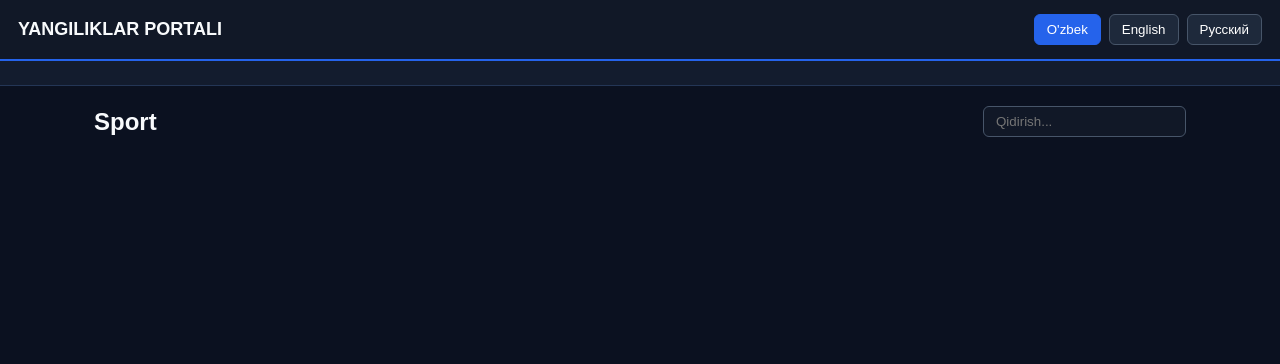
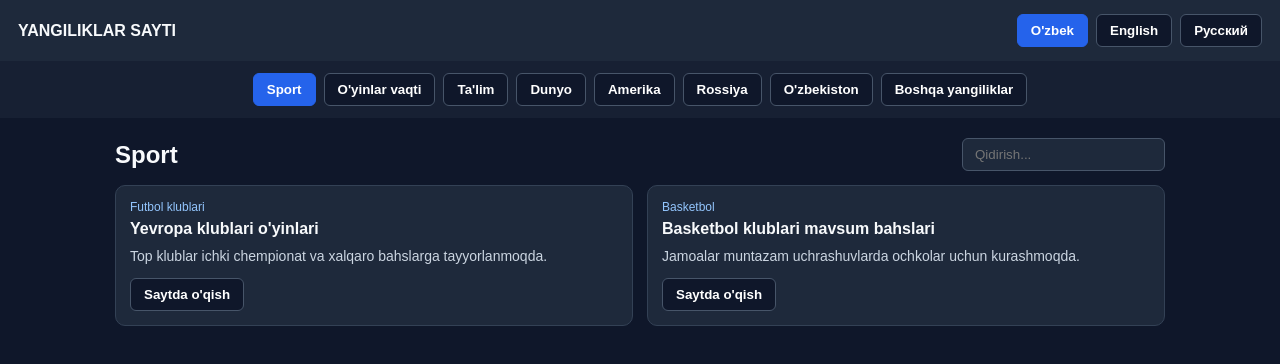
Before and after one commit to jahongir5706230/3-loyiham, a plain HTML site: page index.html in a window 1280 px wide. Drawn offline with Linux system fonts and the light colour scheme.

Commit message:
Update index.html

```diff
--- a/index.html
+++ b/index.html
@@ -3,81 +3,63 @@
 <head>
   <meta charset="UTF-8" />
   <meta name="viewport" content="width=device-width, initial-scale=1.0" />
-  <title>Yangiliklar Portali</title>
+  <title>Yangiliklar Sayti</title>
   <style>
-    * { box-sizing: border-box; margin: 0; padding: 0; font-family: Arial, sans-serif; }
-    body { background: #0b1120; color: #f8fafc; padding-bottom: 40px; }
-    header { background: #111827; padding: 14px 18px; display: flex; justify-content: space-between; align-items: center; flex-wrap: wrap; gap: 10px; border-bottom: 2px solid #2563eb; }
-    .brand { font-size: 18px; font-weight: bold; }
-    .lang-bar, .cat-bar { display: flex; gap: 8px; flex-wrap: wrap; }
-    .lang-btn { padding: 7px 12px; border: 1px solid #475569; background: #1e293b; color: #fff; border-radius: 6px; cursor: pointer; }
-    .lang-btn.active { background: #2563eb; border-color: #2563eb; }
-    .cat-bar { background: #131c2e; padding: 12px 18px; justify-content: center; border-bottom: 1px solid #243656; }
-    .cat-btn { padding: 7px 14px; border: 1px solid #3b82f6; background: #0b1324; color: #e2e8f0; border-radius: 18px; cursor: pointer; font-size: 13px; }
-    .cat-btn.active { background: #2563eb; color: #fff; }
-    .wrap { max-width: 1120px; margin: 20px auto; padding: 0 14px; }
-    .top-row { display: flex; justify-content: space-between; align-items: center; flex-wrap: wrap; gap: 10px; margin-bottom: 14px; }
-    .search-box { padding: 7px 12px; border-radius: 6px; border: 1px solid #475569; background: #111827; color: #fff; }
-    .grid { display: grid; grid-template-columns: repeat(auto-fit, minmax(280px, 1fr)); gap: 16px; }
-    .card { background: #111827; border: 1px solid #26354d; border-radius: 10px; overflow: hidden; display: flex; flex-direction: column; }
-    .card img { width: 100%; height: 170px; object-fit: cover; }
-    .card-body { padding: 14px; display: flex; flex-direction: column; gap: 8px; flex: 1; }
-    .meta { font-size: 12px; color: #60a5fa; }
-    .info-box { background: #172554; border: 1px solid #3b82f6; padding: 7px 10px; border-radius: 6px; font-size: 12px; }
-    .title { font-size: 16px; }
-    .text { font-size: 14px; color: #cbd5e1; flex: 1; }
-    .btn { align-self: flex-start; padding: 7px 13px; border: none; border-radius: 6px; background: #2563eb; color: #fff; cursor: pointer; font-size: 13px; }
-    .modal { position: fixed; inset: 0; background: rgba(0,0,0,0.8); display: none; align-items: center; justify-content: center; padding: 16px; }
+    body { margin: 0; font-family: Arial, sans-serif; background: #0f172a; color: #f8fafc; }
+    header { background: #1e293b; padding: 14px 18px; display: flex; justify-content: space-between; align-items: center; flex-wrap: wrap; gap: 10px; }
+    .langs, .cats { display: flex; gap: 8px; flex-wrap: wrap; }
+    .cats { background: #172033; padding: 12px 18px; justify-content: center; }
+    button { padding: 8px 13px; border-radius: 6px; border: 1px solid #475569; background: #0f172a; color: #fff; cursor: pointer; font-weight: bold; }
+    button.active { background: #2563eb; border-color: #2563eb; }
+    .wrap { max-width: 1050px; margin: 20px auto; padding: 0 14px; }
+    .bar { display: flex; justify-content: space-between; align-items: center; flex-wrap: wrap; gap: 10px; margin-bottom: 14px; }
+    input { padding: 8px 12px; border-radius: 6px; border: 1px solid #475569; background: #1e293b; color: #fff; }
+    .grid { display: grid; grid-template-columns: repeat(auto-fit, minmax(270px, 1fr)); gap: 14px; }
+    .card { background: #1e293b; border: 1px solid #334155; border-radius: 10px; padding: 14px; }
+    .meta { font-size: 12px; color: #93c5fd; margin-bottom: 6px; }
+    .tv { background: #172554; padding: 7px 10px; border-radius: 6px; font-size: 12px; margin-bottom: 8px; }
+    .title { font-size: 16px; margin: 0 0 8px; }
+    .text { font-size: 14px; color: #cbd5e1; margin: 0 0 12px; line-height: 1.45; }
+    .modal { position: fixed; inset: 0; background: rgba(0,0,0,0.75); display: none; align-items: center; justify-content: center; padding: 14px; }
     .modal.open { display: flex; }
-    .modal-box { background: #111827; border: 1px solid #334155; border-radius: 12px; max-width: 680px; width: 100%; max-height: 85vh; overflow-y: auto; padding: 18px; }
-    .modal-box img { width: 100%; max-height: 260px; object-fit: cover; border-radius: 8px; margin: 10px 0; }
-    .close { float: right; padding: 5px 10px; background: #334155; color: #fff; border: none; border-radius: 5px; cursor: pointer; }
+    .modal-inner { background: #1e293b; border: 1px solid #475569; border-radius: 10px; max-width: 620px; width: 100%; padding: 18px; }
   </style>
 </head>
 <body>
   <header>
-    <div class="brand" id="brand">YANGILIKLAR PORTALI</div>
-    <div class="lang-bar">
-      <button type="button" class="lang-btn active" id="l-uz" onclick="setLang('uz')">O'zbek</button>
-      <button type="button" class="lang-btn" id="l-en" onclick="setLang('en')">English</button>
-      <button type="button" class="lang-btn" id="l-ru" onclick="setLang('ru')">Русский</button>
+    <strong id="site-name">YANGILIKLAR SAYTI</strong>
+    <div class="langs">
+      <button type="button" id="lang-uz" class="active" onclick="setLang('uz')">O'zbek</button>
+      <button type="button" id="lang-en" onclick="setLang('en')">English</button>
+      <button type="button" id="lang-ru" onclick="setLang('ru')">Русский</button>
     </div>
   </header>
 
-  <nav class="cat-bar" id="cats"></nav>
+  <nav class="cats" id="cats"></nav>
 
-  <main class="wrap">
-    <div class="top-row">
-      <h2 id="sec-title">Sport</h2>
-      <input type="search" class="search-box" id="q" oninput="draw()" placeholder="Qidirish..." />
+  <div class="wrap">
+    <div class="bar">
+      <h2 id="cat-heading" style="margin:0;">Sport</h2>
+      <input type="search" id="search" oninput="renderList()" placeholder="Qidirish..." />
     </div>
     <div class="grid" id="grid"></div>
-  </main>
+  </div>
 
   <div class="modal" id="modal" onclick="if(event.target.id==='modal')closeModal()">
-    <div class="modal-box">
-      <button type="button" class="close" onclick="closeModal()">X</button>
-      <div class="meta" id="m-meta"></div>
-      <h2 id="m-title" style="margin-top:8px;"></h2>
-      <img id="m-img" src="" alt="" />
-      <p id="m-body" style="line-height:1.6; color:#e2e8f0;"></p>
+    <div class="modal-inner">
+      <div style="display:flex; justify-content:space-between; align-items:center; margin-bottom:10px;">
+        <span class="meta" id="m-src"></span>
+        <button type="button" onclick="closeModal()">X</button>
+      </div>
+      <h3 id="m-title" style="margin:0 0 10px;"></h3>
+      <p id="m-full" style="line-height:1.6; color:#e2e8f0; white-space:pre-line;"></p>
     </div>
   </div>
 
   <script>
-    const IMG_SPORT = "https://images.unsplash.com/photo-1579952363873-27f3bade9f55?auto=format&fit=crop&w=800&q=80";
-    const IMG_BASKET = "https://images.unsplash.com/photo-1546519638-68e109498ffc?auto=format&fit=crop&w=800&q=80";
-    const IMG_TIME = "https://images.unsplash.com/photo-1522778119026-d647f0596c20?auto=format&fit=crop&w=800&q=80";
-    const IMG_EDU = "https://images.unsplash.com/photo-1523240795612-9a054b0db644?auto=format&fit=crop&w=800&q=80";
-    const IMG_WORLD = "https://images.unsplash.com/photo-1451187580459-43490279c0fa?auto=format&fit=crop&w=800&q=80";
-    const IMG_US = "https://images.unsplash.com/photo-1485738422979-f5c462d49f74?auto=format&fit=crop&w=800&q=80";
-    const IMG_RU = "https://images.unsplash.com/photo-1513326738677-b964603b136d?auto=format&fit=crop&w=800&q=80";
-    const IMG_UZ = "https://images.unsplash.com/photo-1565008447742-97f6f38c985c?auto=format&fit=crop&w=800&q=80";
-    const IMG_OTHER = "https://images.unsplash.com/photo-1446776811953-b23d57bd21aa?auto=format&fit=crop&w=800&q=80";
-
-    const DB = {
+    const S = {
       uz: {
-        brand: "YANGILIKLAR PORTALI",
+        name: "YANGILIKLAR SAYTI",
         read: "Saytda o'qish",
         cats: {
           sport: "Sport",
@@ -89,53 +71,111 @@
           uzbekistan: "O'zbekiston",
           other: "Boshqa yangiliklar"
         },
-        data: {
+        items: {
           sport: [
-            { src: "Klublar", title: "Yevropa futbol klublari o'yinlari", text: "Top klublar chempionat va xalqaro bahslarga tayyorlanmoqda.", full: "Yevropa futbol klublari ichki liga va xalqaro turnirlardagi uchrashuvlarga tayyorgarlik ko'rmoqda.", img: IMG_SPORT },
-            { src: "Basketbol", title: "Basketbol klublari mavsum bahslari", text: "Jamoalar muntazam uchrashuvlarda ochkolar uchun kurashmoqda.", full: "Basketbol klublari konferensiya jadvalidagi o'rinlar uchun ketma-ket o'yinlar o'tkazmoqda.", img: IMG_BASKET }
+            { src: "Futbol klublari", title: "Yevropa klublari o'yinlari", text: "Top klublar ichki chempionat va xalqaro bahslarga tayyorlanmoqda.", full: "Yevropa futbol klublari ichki liga va xalqaro turnirlardagi uchrashuvlarga tayyorgarlik ko'rmoqda." },
+            { src: "Basketbol", title: "Basketbol klublari mavsum bahslari", text: "Jamoalar muntazam uchrashuvlarda ochkolar uchun kurashmoqda.", full: "Basketbol klublari konferensiya jadvalidagi o'rinlar uchun ketma-ket o'yinlar o'tkazmoqda." }
           ],
           times: [
-            { src: "Premyer-liga", time: "2026-11-28, 01:00 (+05)", ch: "Sport TV / Futbol TV jadvalini tekshiring", title: "Nottingham Forest — Chelsea", text: "Uchrashuv boshlanish vaqti: 28-noyabr, 01:00 (+05).", full: "O'yin: Nottingham Forest — Chelsea\nSoat: 2026-11-28, 01:00 (+05)\nKanal: Efir dasturidan tekshiring.", img: IMG_TIME },
-            { src: "Premyer-liga", time: "2026-11-28 (+05)", ch: "Sport TV / Futbol TV jadvalini tekshiring", title: "Arsenal — Manchester City", text: "28-noyabr kuni rejalashtirilgan uchrashuv.", full: "O'yin: Arsenal — Manchester City\nSana: 2026-11-28 (+05)\nKanal: Efir dasturidan tekshiring.", img: IMG_SPORT }
+            { src: "Premyer-liga", time: "2026-11-28, 01:00 (+05)", ch: "Sport TV / Futbol TV jadvalini tekshiring", title: "Nottingham Forest — Chelsea", text: "Boshlanish vaqti: 28-noyabr, 01:00 (+05).", full: "O'yin: Nottingham Forest — Chelsea\nSoat: 2026-11-28, 01:00 (+05)\nKanal: Efir dasturidan tekshiring." },
+            { src: "Premyer-liga", time: "2026-11-28 (+05)", ch: "Sport TV / Futbol TV jadvalini tekshiring", title: "Arsenal — Manchester City", text: "28-noyabr kuni rejalashtirilgan uchrashuv.", full: "O'yin: Arsenal — Manchester City\nSana: 2026-11-28 (+05)\nKanal: Efir dasturidan tekshiring." }
           ],
-          edu: [{ src: "Ta'lim", title: "Universitetlarda o'quv dasturlari", text: "Amaliy va raqamli kurslar kengaytirilmoqda.", full: "Oliy o'quv yurtlarida amaliy mashg'ulotlar va raqamli dasturlar rivojlantirilmoqda.", img: IMG_EDU }],
-          world: [{ src: "Dunyo", title: "Xalqaro iqtisodiy va diplomatik uchrashuvlar", text: "Savdo va energetika masalalari muhokama qilinmoqda.", full: "Davlatlar o'rtasida savdo yo'laklari va energetika hamkorligi muhokama etilmoqda.", img: IMG_WORLD }],
-          america: [{ src: "Amerika", title: "Amerika qit'asi yangiliklari", text: "Texnologiya, iqtisodiyot va infratuzilma yangiliklari.", full: "AQSh va Amerika mintaqasidagi iqtisodiy va texnologik jarayonlar yoritilmoqda.", img: IMG_US }],
-          russia: [{ src: "Rossiya", title: "Rossiya yangiliklari", text: "Iqtisodiyot, transport va hududiy loyihalar.", full: "Rossiyadagi transport, sanoat va iqtisodiy yangiliklar.", img: IMG_RU }],
-          uzbekistan: [{ src: "O'zbekiston", title: "O'zbekiston yangiliklari", text: "Infratuzilma, ta'lim va raqamli xizmatlar.", full: "O'zbekistonda infratuzilma, iqtisodiyot va ijtimoiy loyihalar amalga oshirilmoqda.", img: IMG_UZ }],
-          other: [{ src: "Boshqa", title: "Kosmos va ilm-fan yangiliklari", text: "Rasadxonalar va ilmiy markazlar ma'lumotlari.", full: "Kosmik kuzatuvlar va yangi ilmiy tadqiqotlar natijalari.", img: IMG_OTHER }]
+          edu: [{ src: "Ta'lim", title: "Universitetlarda o'quv dasturlari", text: "Amaliy va raqamli kurslar kengaytirilmoqda.", full: "Oliy o'quv yurtlarida amaliy mashg'ulotlar va raqamli dasturlar rivojlantirilmoqda." }],
+          world: [{ src: "Dunyo", title: "Xalqaro iqtisodiy va diplomatik uchrashuvlar", text: "Savdo va energetika masalalari muhokama qilinmoqda.", full: "Davlatlar o'rtasida savdo yo'laklari va energetika hamkorligi muhokama etilmoqda." }],
+          america: [{ src: "Amerika", title: "Amerika qit'asi yangiliklari", text: "Texnologiya, iqtisodiyot va infratuzilma yangiliklari.", full: "AQSh va Amerika mintaqasidagi iqtisodiy va texnologik jarayonlar yoritilmoqda." }],
+          russia: [{ src: "Rossiya", title: "Rossiya yangiliklari", text: "Iqtisodiyot, transport va hududiy loyihalar.", full: "Rossiyadagi transport, sanoat va iqtisodiy yangiliklar." }],
+          uzbekistan: [{ src: "O'zbekiston", title: "O'zbekiston yangiliklari", text: "Infratuzilma, ta'lim va raqamli xizmatlar.", full: "O'zbekistonda infratuzilma, iqtisodiyot va ijtimoiy loyihalar amalga oshirilmoqda." }],
+          other: [{ src: "Boshqa", title: "Kosmos va ilm-fan yangiliklari", text: "Rasadxonalar va ilmiy markazlar ma'lumotlari.", full: "Kosmik kuzatuvlar va yangi ilmiy tadqiqotlar natijalari." }]
         }
       },
       en: {
-        brand: "NEWS PORTAL",
+        name: "NEWS SITE",
         read: "Read on site",
         cats: { sport: "Sport", times: "Game Times", edu: "Education", world: "World", america: "America", russia: "Russia", uzbekistan: "Uzbekistan", other: "Other News" },
-        data: {
-          sport: [{ src: "Clubs", title: "European football clubs fixtures", text: "Clubs prepare for league and international games.", full: "European clubs are competing across domestic leagues and continental matches.", img: IMG_SPORT }],
-          times: [{ src: "Schedule", time: "2026-11-28, 01:00 (+05)", ch: "Check local TV guide", title: "Nottingham Forest — Chelsea", text: "Kickoff: Nov 28, 2026 at 01:00 (+05).", full: "Match: Nottingham Forest — Chelsea\nTime: 2026-11-28, 01:00 (+05)\nChannel: Check broadcast schedule.", img: IMG_TIME }],
-          edu: [{ src: "Education", title: "University digital programs", text: "Practical and digital courses expand.", full: "Universities expand digital and practical learning programs.", img: IMG_EDU }],
-          world: [{ src: "World", title: "Global trade and diplomacy", text: "International talks on energy and trade.", full: "Global talks cover trade corridors, energy, and diplomacy.", img: IMG_WORLD }],
-          america: [{ src: "America", title: "Americas news update", text: "Tech, trade, and regional updates.", full: "Key developments across the Americas.", img: IMG_US }],
-          russia: [{ src: "Russia", title: "Russia news update", text: "Economy, transport, and regional news.", full: "Key updates on economy and transport in Russia.", img: IMG_RU }],
-          uzbekistan: [{ src: "Uzbekistan", title: "Uzbekistan news update", text: "Infrastructure and digital services.", full: "Updates on infrastructure and digital services in Uzbekistan.", img: IMG_UZ }],
-          other: [{ src: "Other", title: "Science and space updates", text: "New observatory and research findings.", full: "Recent findings from space and science research.", img: IMG_OTHER }]
+        items: {
+          sport: [{ src: "Clubs", title: "European football clubs fixtures", text: "Clubs prepare for league and international games.", full: "European clubs are competing across domestic leagues and continental matches." }],
+          times: [{ src: "Schedule", time: "2026-11-28, 01:00 (+05)", ch: "Check local TV guide", title: "Nottingham Forest — Chelsea", text: "Kickoff: Nov 28, 2026 at 01:00 (+05).", full: "Match: Nottingham Forest — Chelsea\nTime: 2026-11-28, 01:00 (+05)\nChannel: Check broadcast schedule." }],
+          edu: [{ src: "Education", title: "University digital programs", text: "Practical and digital courses expand.", full: "Universities expand digital and practical learning programs." }],
+          world: [{ src: "World", title: "Global trade and diplomacy", text: "International talks on energy and trade.", full: "Global talks cover trade corridors, energy, and diplomacy." }],
+          america: [{ src: "America", title: "Americas news update", text: "Tech, trade, and regional updates.", full: "Key developments across the Americas." }],
+          russia: [{ src: "Russia", title: "Russia news update", text: "Economy, transport, and regional news.", full: "Key updates on economy and transport in Russia." }],
+          uzbekistan: [{ src: "Uzbekistan", title: "Uzbekistan news update", text: "Infrastructure and digital services.", full: "Updates on infrastructure and digital services in Uzbekistan." }],
+          other: [{ src: "Other", title: "Science and space updates", text: "New observatory and research findings.", full: "Recent findings from space and science research." }]
         }
       },
       ru: {
-        brand: "НОВОСТНОЙ ПОРТАЛ",
+        name: "НОВОСТНОЙ САЙТ",
         read: "Читать на сайте",
         cats: { sport: "Спорт", times: "Время игр", edu: "Образование", world: "Мир", america: "Америка", russia: "Россия", uzbekistan: "Узбекистан", other: "Другие новости" },
-        data: {
-          sport: [{ src: "Клубы", title: "Матчи футбольных клубов", text: "Клубы готовятся к матчам чемпионатов и турниров.", full: "Клубы проводят встречи в чемпионатах и турнирах.", img: IMG_SPORT }],
-          times: [{ src: "Расписание", time: "2026-11-28, 01:00 (+05)", ch: "Уточняйте по телепрограмме", title: "Ноттингем Форест — Челси", text: "Начало: 28 ноября, 01:00 (+05).", full: "Матч: Ноттингем Форест — Челси\nВремя: 2026-11-28, 01:00 (+05)\nКанал: уточняйте по программе эфира.", img: IMG_TIME }],
-          edu: [{ src: "Образование", title: "Образовательные программы", text: "Развитие цифровых курсов и обучения.", full: "Развитие цифровых и практических программ обучения.", img: IMG_EDU }],
-          world: [{ src: "Мир", title: "Международные новости", text: "Вопросы торговли, энергетики и сотрудничества.", full: "Международные встречи по вопросам торговли и энергетики.", img: IMG_WORLD }],
-          america: [{ src: "Америка", title: "Новости Америки", text: "Экономика и технологии региона.", full: "События в сфере технологий и экономики Америки.", img: IMG_US }],
-          russia: [{ src: "Россия", title: "Новости России", text: "Экономика, транспорт и регионы.", full: "Ключевые события в экономике и транспорте России.", img: IMG_RU }],
-          uzbekistan: [{ src: "Узбекистан", title: "Новости Узбекистана", text: "Инфраструктура и цифровые сервисы.", full: "Новости инфраструктуры и цифровых услуг Узбекистана.", img: IMG_UZ }],
-          other: [{ src: "Другое", title: "Наука и космос", text: "Новые данные научных наблюдений.", full: "Новые данные научных и космических исследований.", img: IMG_OTHER }]
+        items: {
+          sport: [{ src: "Клубы", title: "Матчи футбольных клубов", text: "Клубы готовятся к матчам чемпионатов и турниров.", full: "Клубы проводят встречи в чемпионатах и турнирах." }],
+          times: [{ src: "Расписание", time: "2026-11-28, 01:00 (+05)", ch: "Уточняйте по телепрограмме", title: "Ноттингем Форест — Челси", text: "Начало: 28 ноября, 01:00 (+05).", full: "Матч: Ноттингем Форест — Челси\nВремя: 2026-11-28, 01:00 (+05)\nКанал: уточняйте по программе эфира." }],
+          edu: [{ src: "Образование", title: "Образовательные программы", text: "Развитие цифровых курсов и обучения.", full: "Развитие цифровых и практических программ обучения." }],
+          world: [{ src: "Мир", title: "Международные новости", text: "Вопросы торговли, энергетики и сотрудничества.", full: "Международные встречи по вопросам торговли и энергетики." }],
+          america: [{ src: "Америка", title: "Новости Америки", text: "Экономика и технологии региона.", full: "События в сфере технологий и экономики Америки." }],
+          russia: [{ src: "Россия", title: "Новости России", text: "Экономика, транспорт и регионы.", full: "Ключевые события в экономике и транспорте России." }],
+          uzbekistan: [{ src: "Узбекистан", title: "Новости Узбекистана", text: "Инфраструктура и цифровые сервисы.", full: "Новости инфраструктуры и цифровых услуг Узбекистана." }],
+          other: [{ src: "Другое", title: "Наука и космос", text: "Новые данные научных наблюдений.", full: "Новые данные научных и космических исследований." }]
         }
       }
     };
 
-    let lang =
+    let lang = "uz", cat = "sport", currentList = [];
+
+    function setLang(l) {
+      lang = l;
+      cat = "sport";
+      document.querySelectorAll(".langs button").forEach(b => b.classList.remove("active"));
+      document.getElementById("lang-" + l).classList.add("active");
+      document.getElementById("site-name").textContent = S[l].name;
+      renderCats();
+      renderList();
+    }
+
+    function renderCats() {
+      const box = document.getElementById("cats");
+      box.innerHTML = "";
+      const cats = S[lang].cats;
+      Object.keys(cats).forEach(k => {
+        const b = document.createElement("button");
+        b.type = "button";
+        b.textContent = cats[k];
+        if (k === cat) b.classList.add("active");
+        b.onclick = () => { cat = k; renderCats(); renderList(); };
+        box.appendChild(b);
+      });
+    }
+
+    function renderList() {
+      const pack = S[lang];
+      document.getElementById("cat-heading").textContent = pack.cats[cat];
+      const q = document.getElementById("search").value.trim().toLowerCase();
+      currentList = (pack.items[cat] || []).filter(x => !q || (x.title + " " + x.text + " " + x.full).toLowerCase().includes(q));
+      const grid = document.getElementById("grid");
+      grid.innerHTML = "";
+      currentList.forEach((x, idx) => {
+        const div = document.createElement("div");
+        div.className = "card";
+        const tvHtml = (x.time || x.ch) ? `<div class="tv">${x.time ? "Soat: " + x.time : ""}${x.time && x.ch ? " | " : ""}${x.ch ? "Kanal: " + x.ch : ""}</div>` : "";
+        div.innerHTML = `<div class="meta">${x.src}</div>${tvHtml}<h3 class="title">${x.title}</h3><p class="text">${x.text}</p><button type="button" onclick="openModal(${idx})">${pack.read}</button>`;
+        grid.appendChild(div);
+      });
+    }
+
+    function openModal(idx) {
+      const x = currentList[idx];
+      if (!x) return;
+      document.getElementById("m-src").textContent = x.src;
+      document.getElementById("m-title").textContent = x.title;
+      document.getElementById("m-full").textContent = x.full || x.text;
+      document.getElementById("modal").classList.add("open");
+    }
+
+    function closeModal() {
+      document.getElementById("modal").classList.remove("open");
+    }
+
+    setLang("uz");
+  </script>
+</body>
+</html>
```
